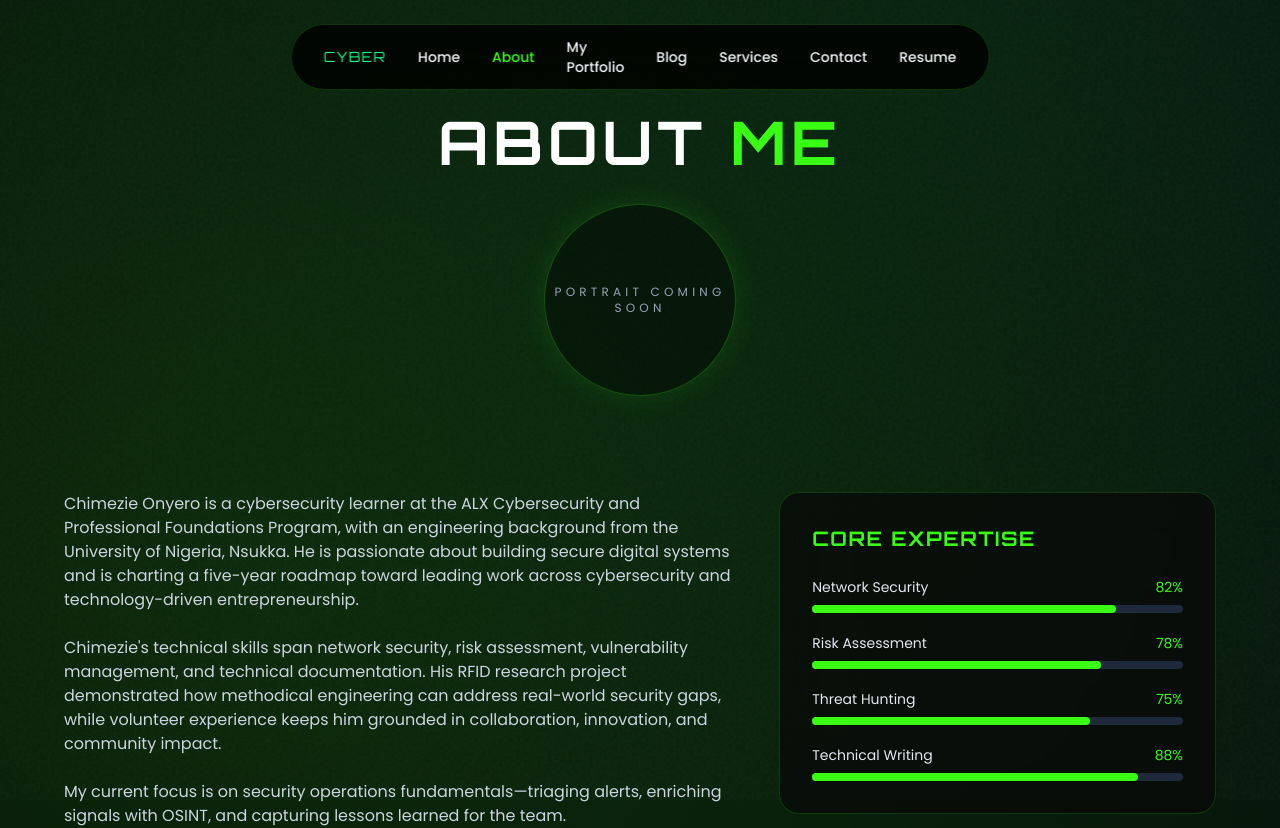
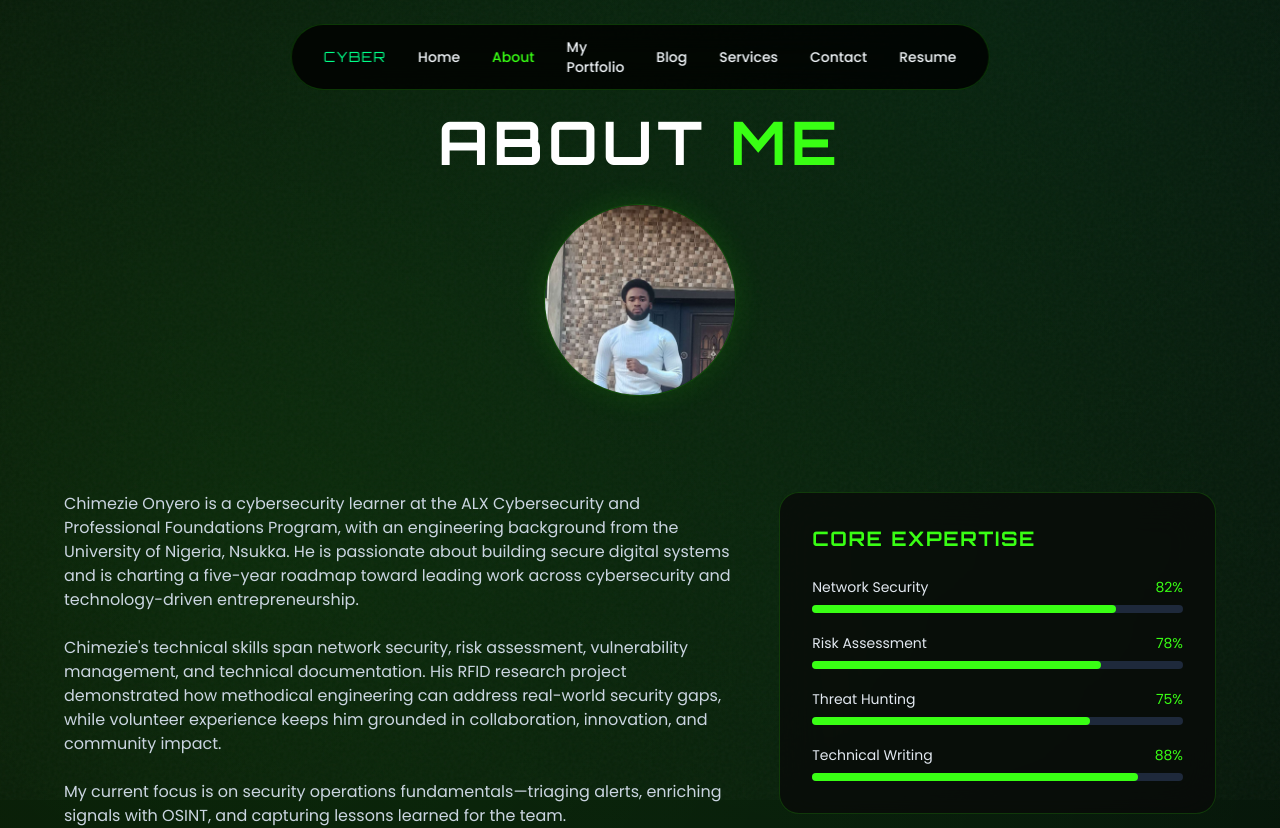
Before and after one commit to CJ-ONYERO99/chimezie-onyero, a Next.js app: page /about in a window 1280 px wide. Shown: the top 828 px of the page. Built offline with nearby package versions, Linux system fonts and the light colour scheme.

Commit message:
portfolio - update

```diff
--- a/src/app/about/page.tsx
+++ b/src/app/about/page.tsx
@@ -46,8 +46,12 @@ export default function AboutPage() {
           <h1 className="orbitron text-4xl font-bold text-white sm:text-6xl">
             ABOUT <span className="text-[color:var(--brand-primary)]">ME</span>
           </h1>
-          <div className="mx-auto mt-6 flex h-48 w-48 items-center justify-center rounded-full border border-[rgba(57,255,20,0.25)] bg-black/40 shadow-[0_0_30px_rgba(57,255,20,0.12)]">
-            <span className="text-xs uppercase tracking-[0.35em] text-[color:var(--text-muted)]">Portrait coming soon</span>
+          <div className="mx-auto mt-6 flex h-48 w-48 items-center justify-center rounded-full border border-[rgba(57,255,20,0.25)] bg-black/40 shadow-[0_0_30px_rgba(57,255,20,0.12)] overflow-hidden">
+            <img
+              src="/images/PF1.png"
+              alt="Chimezie Onyero"
+              className="h-full w-full object-cover"
+            />
           </div>
         </div>
       </section>
```
Also changed, not shown: public/images/PF1.png (added).
